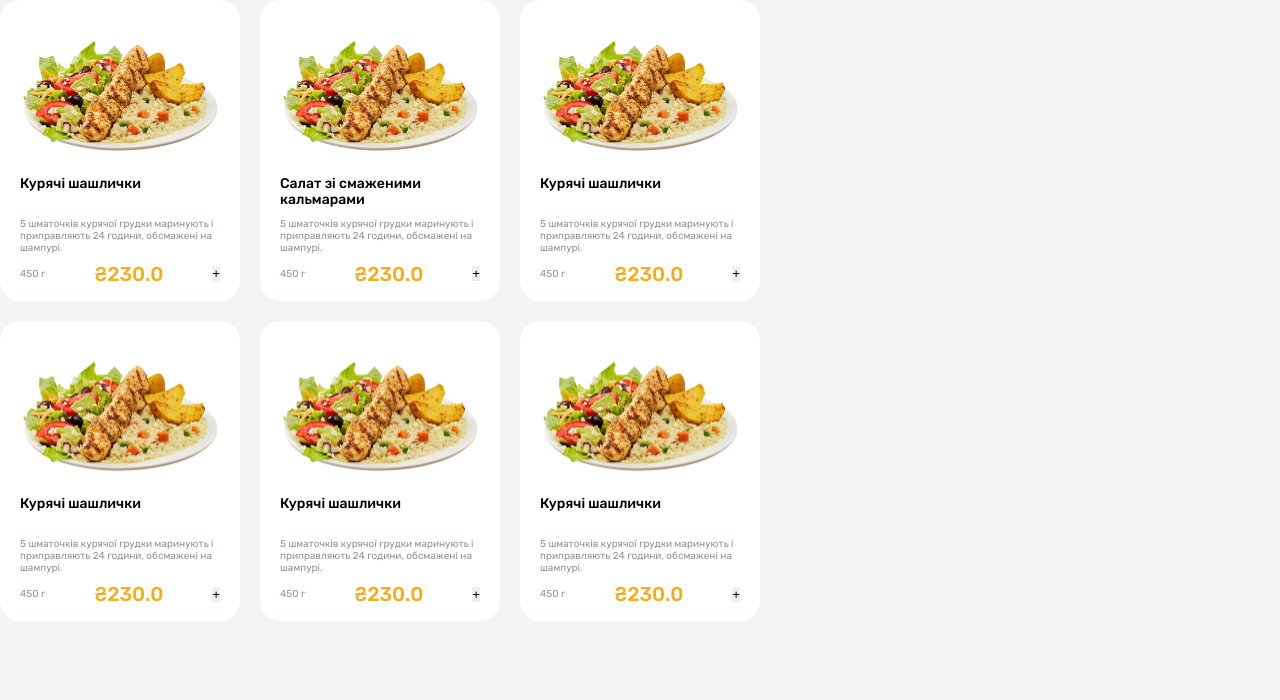
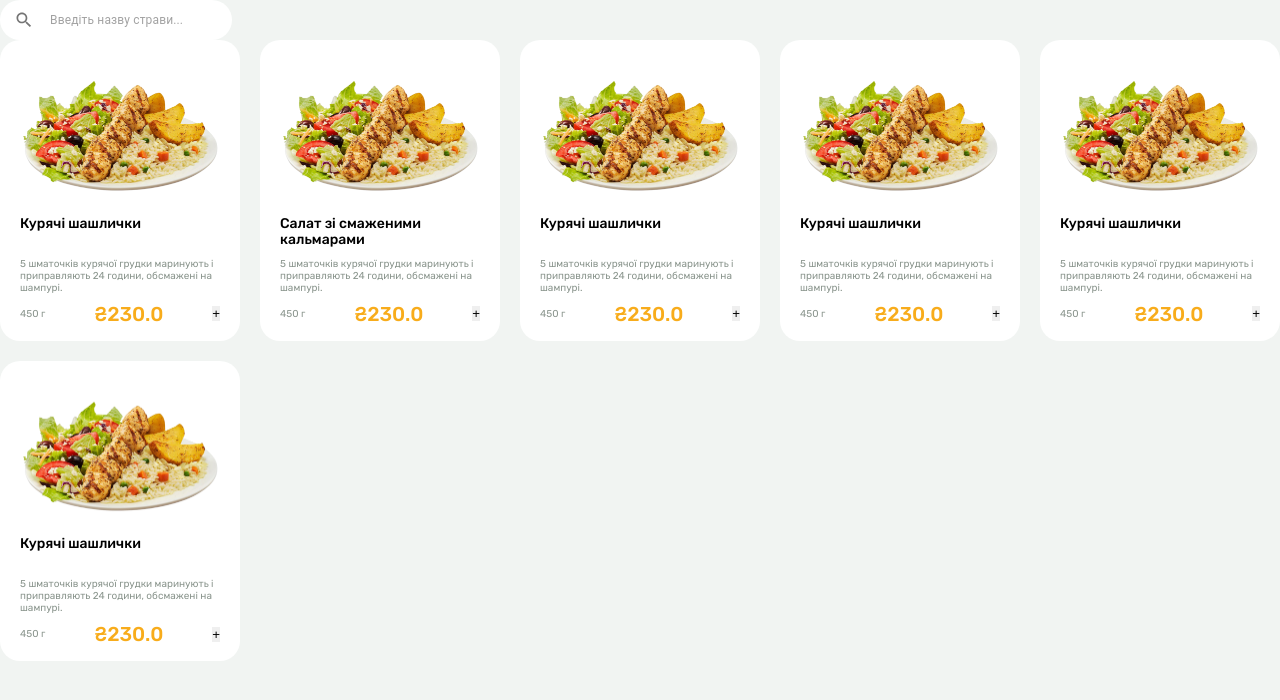
Before and after one commit to Blabolka/hotel-restaurant-kanapka, a React app: page / in a window 1280 px wide. Shown: the top 700 px of the page. Built offline with nearby package versions, Linux system fonts and the light colour scheme.

Commit message:
Make custom TextField

```diff
--- a/package.json
+++ b/package.json
@@ -21,11 +21,10 @@
         "@babel/preset-env": "^7.16.11",
         "@babel/preset-react": "^7.16.7",
         "@babel/preset-typescript": "^7.16.7",
-        "@emotion/react": "^11.8.2",
-        "@emotion/styled": "^11.8.1",
         "@mui/icons-material": "^5.5.1",
         "@mui/lab": "^5.0.0-alpha.73",
         "@mui/material": "^5.5.1",
+        "@mui/styles": "^5.8.0",
         "@types/react": "^17.0.39",
         "@types/react-dom": "^17.0.13",
         "axios": "^0.26.1",
--- /dev/null
+++ b/src/components/Overrides/TextFieldCustom.tsx
@@ -0,0 +1,44 @@
+import React from 'react'
+
+import { TextField, TextFieldProps } from '@mui/material'
+import { createStyles, makeStyles } from '@mui/styles'
+
+const TextFieldCustom = (props: TextFieldProps) => {
+    const classes = useStyles()
+
+    return (
+        <TextField
+            classes={{
+                root: classes.root,
+            }}
+            {...props}
+        />
+    )
+}
+
+const useStyles = makeStyles(() =>
+    createStyles({
+        root: {
+            '& .MuiOutlinedInput-root': {
+                height: '40px',
+                borderRadius: '20px',
+                backgroundColor: '#FFFFFF',
+
+                '& .MuiInputAdornment-root': {
+                    marginRight: '16px',
+                },
+                '& input': {
+                    fontSize: '12px',
+                },
+                '& fieldset': {
+                    borderColor: 'rgba(0, 0, 0, 0)', // default
+                },
+                '&.Mui-focused fieldset': {
+                    border: '2px solid #F8AC1B', // focus
+                },
+            },
+        },
+    }),
+)
+
+export default TextFieldCustom
--- a/src/pages/MainPage/CenterBlock/Filtering/DishSearchBar.tsx
+++ b/src/pages/MainPage/CenterBlock/Filtering/DishSearchBar.tsx
@@ -1,7 +1,23 @@
 import React from 'react'
 
+import TextFieldCustom from '@components/Overrides/TextFieldCustom'
+
+import SearchIcon from '@mui/icons-material/Search'
+import { InputAdornment } from '@mui/material'
+
 const DishSearchBar = () => {
-    return <></>
+    return (
+        <TextFieldCustom
+            placeholder="Введіть назву страви..."
+            InputProps={{
+                startAdornment: (
+                    <InputAdornment position="start">
+                        <SearchIcon fontSize="small" />
+                    </InputAdornment>
+                ),
+            }}
+        />
+    )
 }
 
 export default DishSearchBar
--- a/src/pages/MainPage/CenterBlock/MainPageCenterBlock.tsx
+++ b/src/pages/MainPage/CenterBlock/MainPageCenterBlock.tsx
@@ -7,7 +7,7 @@ import DishItemsGrid from './DishItemsGrid/DishItemsGrid'
 
 const MainPageCenterBlock = () => {
     return (
-        <Box sx={{ width: 760 }}>
+        <Box>
             <DishSearchBar />
             <DishSortingSelect />
             <DishItemsGrid />
```
